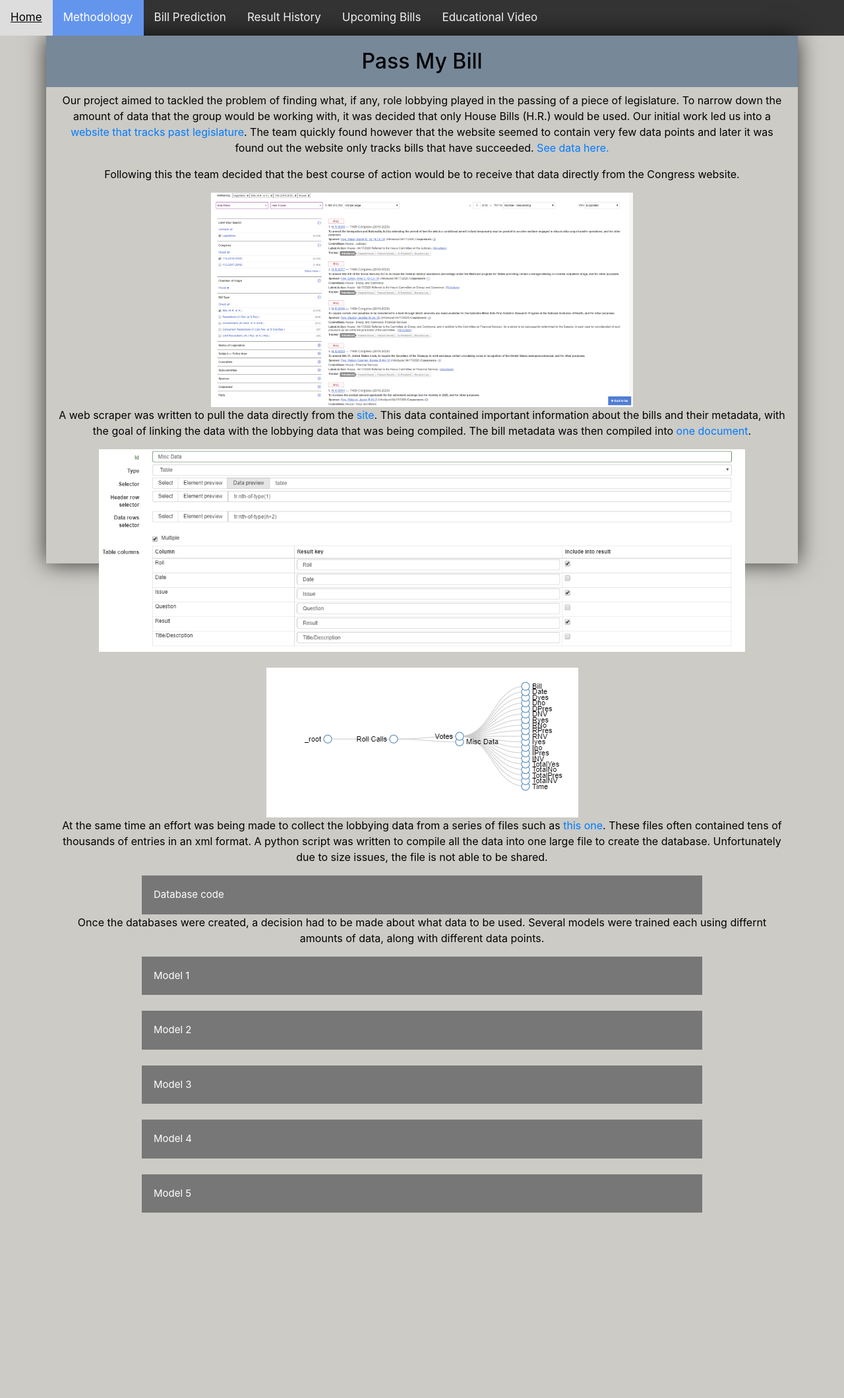
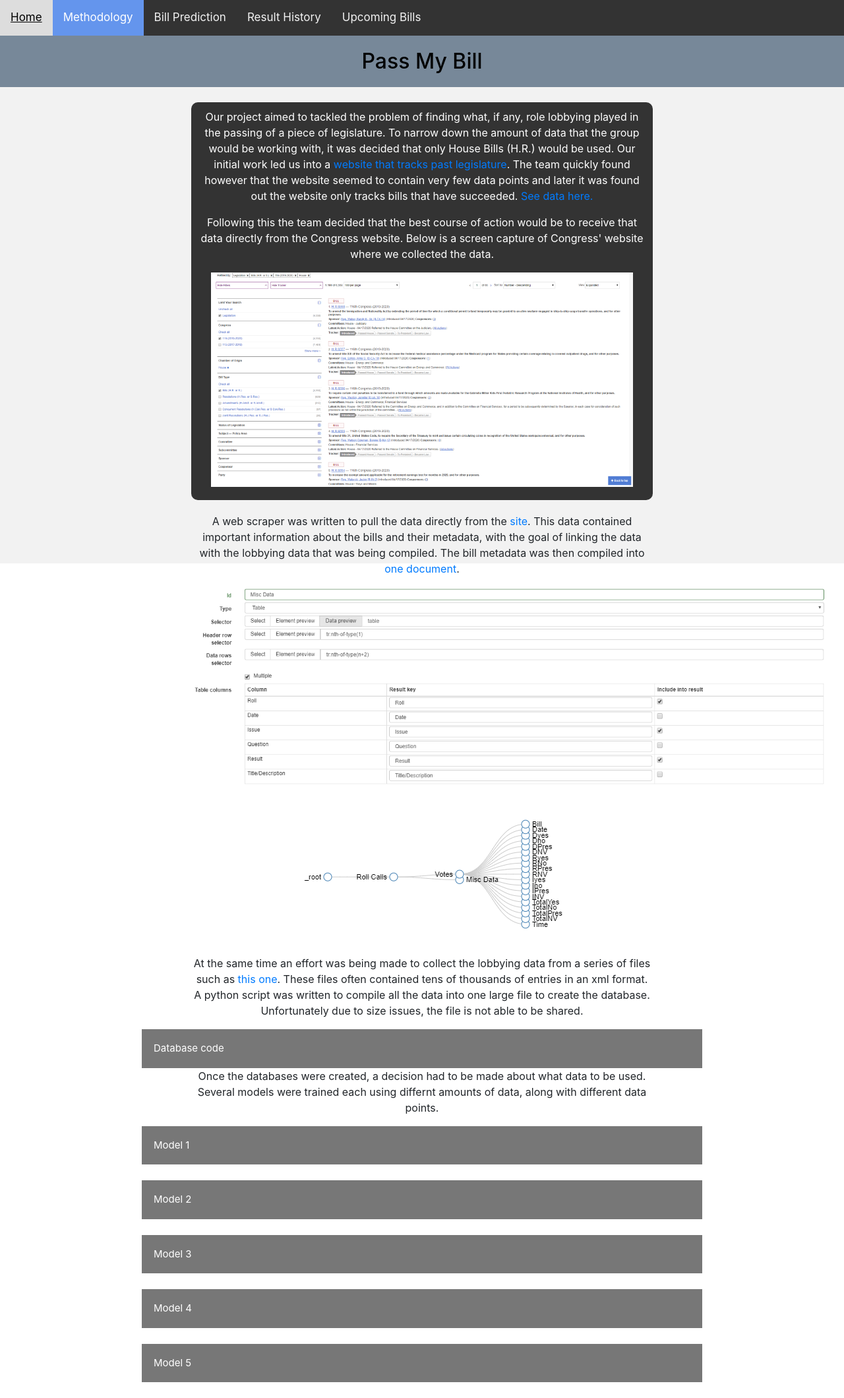
Before and after one commit to kmeyer1212/PassMyBill, a PHP site: page /methodology.html in a window 1280 px wide. Shown: the whole page at 66% size. Before the commit the page ends 1838 px from the top, so only its background shows below. Run offline with PHP 8.4, Linux system fonts and the light colour scheme.

Commit message:
Website Updates again

```diff
--- a/Website/billPredictionPage.php
+++ b/Website/billPredictionPage.php
@@ -16,7 +16,7 @@
             <a class="active" href="billPredictionPage.php">Bill Prediction</a>
             <a href="resultHistoryPage.php">Result History</a>
             <a href="upcomingBills.php">Upcoming Bills</a>
-            <a href="educational.php">Educational Video</a>
+
 
         </div>
     </head>
@@ -26,6 +26,7 @@
                 <h2 class="col-md-12" id="header">Pass My Bill</h2>
             </div>
             <h3 class="centerContent"><u>Bill Prediction</u></h3>
+
             <div id="billCenter">
                 <div id="billForm">
                     <br>
--- a/Website/finalProj.css
+++ b/Website/finalProj.css
@@ -1,3 +1,4 @@
+
 #loginForm {
     border: 1px solid black;
     width: 30%;
@@ -6,16 +7,30 @@
 .centerContent {
     text-align: center;
 }
-
+#centerWords {
+    text-align: center;
+    margin: 0px auto;
+}
 #billForm {
+    border-radius: 20px;
     border: 1px solid black;
     width: 30%;
     background-color: cornflowerblue;
     margin-right: auto;
     margin-left: auto;
     text-align: center;
+    padding-bottom: 10px;
+    max-width: 375px;
+    min-width: 300px;;
+
 }
 
+.centerPics {
+    text-align: center;
+    width: 700px;
+    margin: 0 auto;
+    padding: 0px;
+}
 .leftBox {
     height: 350px;
     width: 200px;
@@ -40,8 +55,27 @@
     text-align: center;
     border-radius: 10px;
     float: inherit;
+}
 
+.topMethodBox {
+    height: 230x;
+    width: 700px;
+    background-color: #333;
+    color: white;
+    margin: 15px auto;
+    padding: 10px;
+    text-align: center;
+    border-radius: 10px;
+    float: inherit;
+    padding-top: 10px;
+    padding-bottom: 20px;
+    margin-bottom: 20px;
+}
 
+.exampleImg {
+    float: right;
+    width: 416px;
+    height: 1109px;
 }
 
 .boxContent {
@@ -59,15 +93,17 @@
     display: flex;
     align-items: center;
     justify-content: center;
+    float: center;
 }
 
-.container{
+.containerPage{
     text-align: center;
-    background-color: #CCCBC6;
+    background-color: #F2F2F2
     color: black;
     height: 100%;
     margin: 0px auto;
-    box-shadow: 0px 0px 32px 0px rgba(0,0,0,0.75);
+
+
 }
 
 #header {
--- a/Website/methodology.html
+++ b/Website/methodology.html
@@ -6,10 +6,9 @@
         <title>Methodology</title>
         <link rel="stylesheet" href="finalProj.css">
         <link rel="stylesheet" href="https://stackpath.bootstrapcdn.com/bootstrap/4.3.1/css/bootstrap.min.css" integrity="sha384-ggOyR0iXCbMQv3Xipma34MD+dH/1fQ784/j6cY/iJTQUOhcWr7x9JvoRxT2MZw1T" crossorigin="anonymous">
+
     <style>
-        body{
-            background-color: #CCCBC6;
-        }
+
         .collapsible {
           background-color: #777;
           color: white;
@@ -30,33 +29,48 @@
             padding: 0 18px;
             display: none;
             overflow: hidden;
-          background-color: #f1f1f1;
+            background-color: #F2F2F2;
             width: 850px;
+            text-align: center;
+            margin: 0px auto;
         }
+
 </style>
+
     <div class="topnav">
         <a href="index.php">Home</a>
         <a href="methodology.html" class="active" >Methodology</a>
         <a href="billPredictionPage.php">Bill Prediction</a>
         <a href="resultHistoryPage.php">Result History</a>
         <a href="upcomingBills.php">Upcoming Bills</a>
-        <a href="educational.php">Educational Video</a>
+
 
     </div>
 </head>
 <body>
-
-    <div class="container">
+<div class="siteColor">
+    <div class="containerPage">
         <div class="row">
             <h2 class="col-md-12" id="header">Pass My Bill</h2>
         </div>
+
+        <div class="row">
+            <div class="col-md-12">
+                <div class="topMethodBox">
                     <p>Our project aimed to tackled the problem of finding what, if any, role lobbying played in the passing of a piece of legislature. To narrow down the amount of data that the group would be working with, it was decided that only House Bills (H.R.) would be used. Our initial work led us into a <a href="https://www.govtrack.us/congress/votes#chamber[]=2">website that tracks past legislature</a>. The team quickly found however that the website seemed to contain very few data points and later it was found out the website only tracks bills that have succeeded. <a href="https://docs.google.com/spreadsheets/d/1Ibw6tfuVjCQ43MsaIR9jW3Jj_wFyQHDvQTnbclc2NXw/edit?usp=sharing">See data here.</a></p>
-    <p>Following this the team decided that the best course of action would be to receive that data directly from the Congress website.</p>
+                    <p>Following this the team decided that the best course of action would be to receive that data directly from the Congress website. Below is a screen capture of Congress' website where we collected the data.</p>
                      <img src="methodimage/Screenshot_1.png" width="640">
+                </div>
+
+                <div class="centerPics">
                 <p>A web scraper was written to pull the data directly from the <a href="http://clerk.house.gov/evs/2019/index.asp">site</a>. This data contained important information about the bills and their metadata, with the goal of linking the data with the lobbying data that was being compiled. The bill metadata was then compiled into <a href="https://docs.google.com/spreadsheets/d/18QhgxsWv-6slP6X1-9TKa28HwbxL_6tBdltO7Xexmy4/edit?usp=sharing">one document</a>.</p>
+                </div>
+                <div class="centerPics">
                 <img src="methodimage/Screenshot_2.png" width="980"><br><br>
                 <img src="methodimage/Screenshot_3.png" width="473">
                 <p>At the same time an effort was being made to collect the lobbying data from a series of files such as <a href="https://drive.google.com/file/d/11fEa9NgfrwtWJogm513Qx9MGBb7QutgS/view?usp=sharing">this one</a>. These files often contained tens of thousands of entries in an xml format. A python script was written to compile all the data into one large file to create the database. Unfortunately due to size issues, the file is not able to be shared.</p>
+                </div>
+
                 <button type="button" class="collapsible">Database code</button>
                 <div class="content">
                 <p>CREATE TABLE `metadata` (
@@ -100,9 +114,14 @@
                     `lobbyistNames` varchar(300) NOT NULL,
                     `quarterType` varchar(50) NOT NULL,
                     `quarterDates` varchar(50) NOT NULL
-        );</p>
+                    );
+                </p>
                 </div>
+
+                <div class="centerPics">
                 <p>Once the databases were created, a decision had to be made about what data to be used. Several models were trained each using differnt amounts of data, along with different data points.</p>
+                </div>
+
     <button type="button" class="collapsible">Model 1</button>
     <div class="content">
       <p>This model was the first one that was able to produce results in any meaningful capacity. While the model's overall accuracy was somewhat acceptable(68%), it left a lot to be desired given it's false positive rate was around 85%. Additionally the feature importance showed the model created a very low connection between lobbying amount and the issue code. It placed the highest importance on the bill ID (ex: H.R. 1055), which meant that in short this model was not useful.</p>
@@ -144,11 +163,25 @@
     </div>
     <br><br>
     </div>
+    </div>
+
+
+
+
+            </div>
+
+        </div>
+
+
+
 
 
 
 
     <script>
+
+
+
 var coll = document.getElementsByClassName("collapsible");
 var i;
 
@@ -163,6 +196,7 @@ for (i = 0; i < coll.length; i++) {
     }
   });
 }
+
 </script>
 </body>
 
--- a/Website/upcomingBills.php
+++ b/Website/upcomingBills.php
@@ -32,7 +32,7 @@
             <a href="billPredictionPage.php">Bill Prediction</a>
             <a href="resultHistoryPage.php">Result History</a>
             <a class="active" href="upcomingBills.php">Upcoming Bills</a>
-            <a href="educational.php">Educational Video</a>
+
 
         </div>
     </head>
--- a/Website/upcomingBillsNew.php
+++ b/Website/upcomingBillsNew.php
@@ -32,7 +32,7 @@
         <a href="billPredictionPage.php">Bill Prediction</a>
         <a href="resultHistoryPage.php">Result History</a>
         <a class="active" href="upcomingBills.php">Upcoming Bills</a>
-        <a href="educational.php">Educational Video</a>
+
         <a href="mySubmittedBills.php">My Bills</a>
     </div>
 </head>
```
Also changed, not shown: Website/index.php (+14 -34 lines), Website/resultHistoryPage.php (+4 -4 lines), Website/ExamplePrediction.PNG (added), Website/teamImages/caro.png (deleted), Website/teamImages/carolynNew.jpeg (added), Website/teamImages/clayNew.jpeg (added), Website/teamImages/elitaNew.jpeg (added), Website/teamImages/kyleNew.jpeg (added), Website/teamImages/max.jpg (deleted), Website/teamImages/maxNew.jpeg (added). Lines whose indentation alone changed are shown as unchanged.
